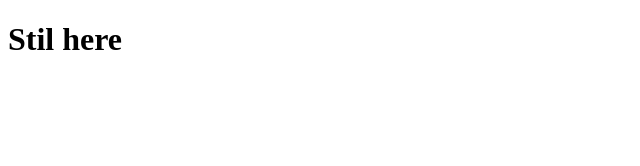
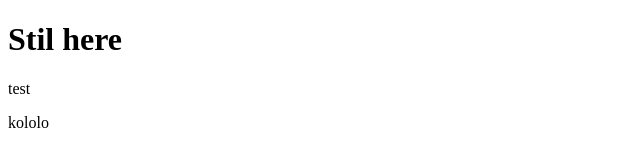
Before and after one commit to NilarShow/Test, a plain HTML site: page index.html in a window 1280 px wide. Shown: the full height of the page, 0-640 px from the left. Drawn offline with Linux system fonts and the light colour scheme.

Commit message:
second commit

```diff
--- a/index.html
+++ b/index.html
@@ -7,5 +7,7 @@
 </head>
 <body>
     <h1>Stil here</h1>
+    <p>test</p>
+    <p>kololo</p>
 </body>
 </html>
```
